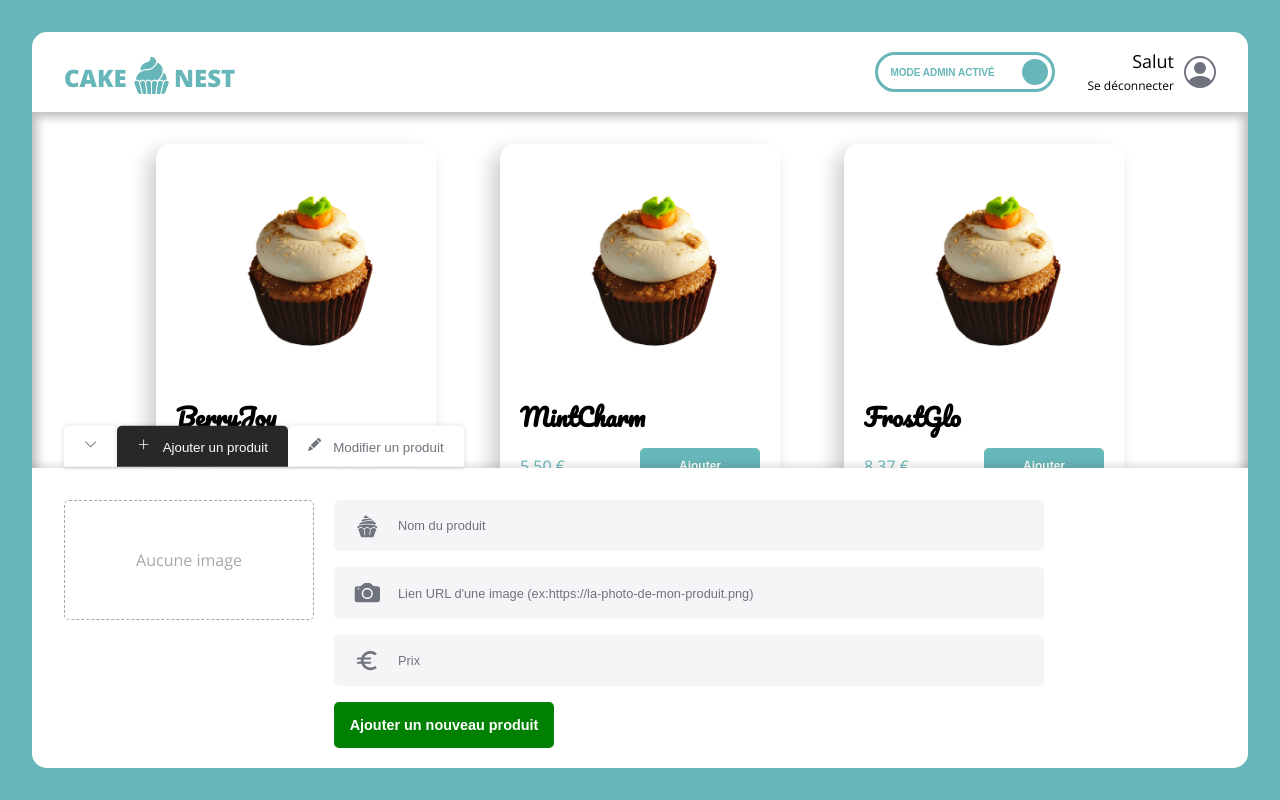
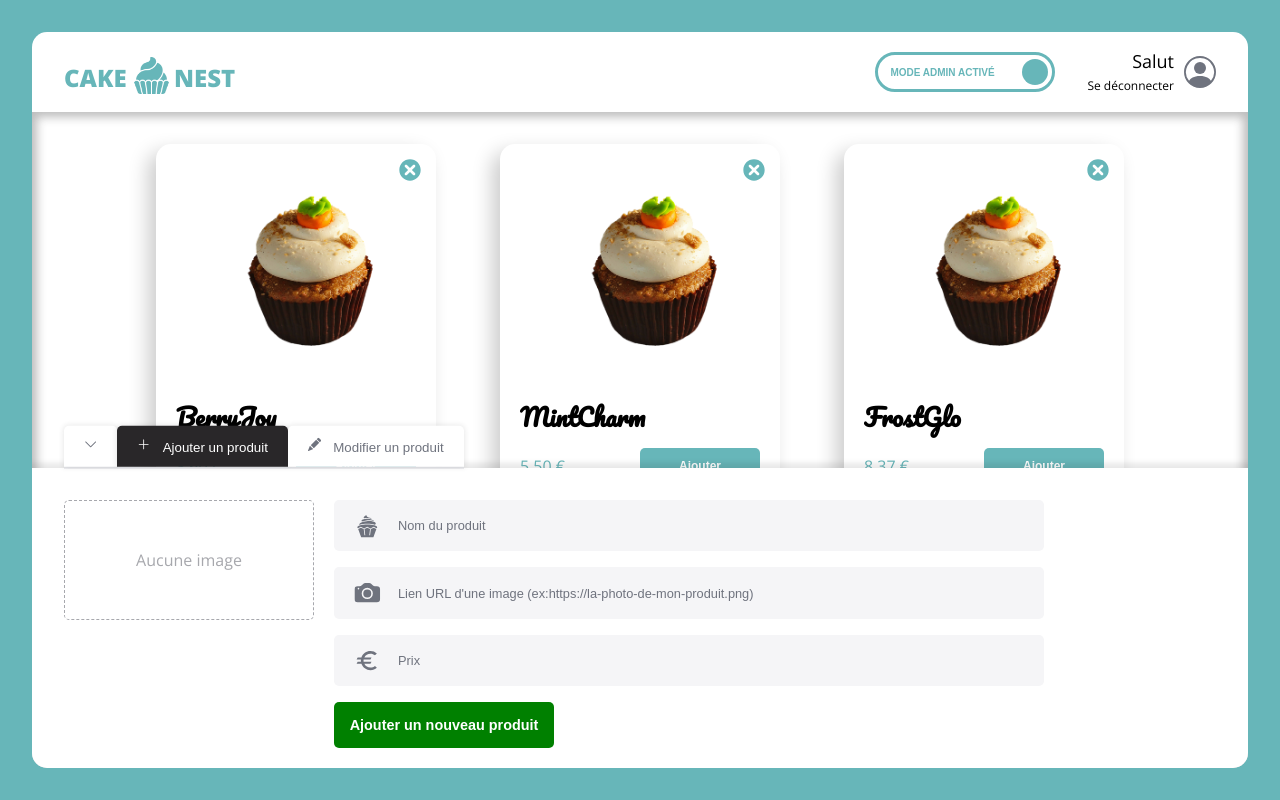
Before and after one commit to Atthis/cda-react-cake-nest, a React (Vite) app: page /commandes in a window 1280 px wide. Built offline with nearby package versions, Linux system fonts and the light colour scheme.

Commit message:
add delete btn and function

```diff
--- a/src/components/ItemCard.jsx
+++ b/src/components/ItemCard.jsx
@@ -1,10 +1,13 @@
-import React from 'react';
+import React, { useContext } from 'react';
 import styled from 'styled-components';
 import { formatPrice } from '../utils/maths';
+import { AdminContext } from '../views/shopPage/ShopPage';
 import { theme } from '../utils';
+import { TiDelete } from 'react-icons/ti';
 import ButtonBasic from './ButtonBasic';
 
 const ItemCardStyled = styled.article`
+  position: relative;
   display: flex;
   flex-direction: column;
   justify-content: flex-end;
@@ -13,6 +16,18 @@ const ItemCardStyled = styled.article`
   padding: ${theme.spacing.md};
   border-radius: ${theme.borderRadius.extraRound};
   box-shadow: -8px 8px 20px 0px rgb(0 0 0 / 20%);
+
+  .delete-btn {
+    position: absolute;
+    top: 10px;
+    right: 10px;
+    color: ${theme.colors.primary};
+    font-size: 2rem;
+
+    &:hover {
+      cursor: pointer;
+    }
+  }
 
   img {
     height: 200px;
@@ -32,9 +47,16 @@ const ItemCardStyled = styled.article`
   }
 `;
 
-function ItemCard({ item }) {
+function ItemCard({ item, handleItemDeletion }) {
+  const { isAdmin } = useContext(AdminContext);
+
+  function handleDelete(id) {
+    handleItemDeletion(id);
+  }
+
   return (
     <ItemCardStyled>
+      {isAdmin && <TiDelete className='delete-btn' onClick={() => handleDelete(item.id)} />}
       <img src={item.imageSource} alt='cupcake à acheter' />
       <h1>{item.title}</h1>
       <section>
--- a/src/views/shopPage/Menu.jsx
+++ b/src/views/shopPage/Menu.jsx
@@ -20,15 +20,20 @@ const MenuStyled = styled.main`
 
 function Menu() {
   const { isAdmin } = useContext(AdminContext);
-  const { cupcakeData } = useContext(CupcakeDataContext);
+  const { cupcakeData, setCupcakeData } = useContext(CupcakeDataContext);
 
   const [adminPanelState, setAdminPanelState] = useState({ isCollapsed: false, formType: 'add' });
+
+  function handleItemDeletion(id) {
+    const newCupcakeData = cupcakeData.filter(item => item.id !== id);
+    setCupcakeData(newCupcakeData);
+  }
 
   return (
     <AdminPanelContext.Provider value={{ adminPanelState, setAdminPanelState }}>
       <MenuStyled>
         {cupcakeData.map(item => (
-          <ItemCard key={new Date().getTime() + item.id} item={item} />
+          <ItemCard key={new Date().getTime() + item.id} item={item} handleItemDeletion={handleItemDeletion} />
         ))}
         {isAdmin && <AdminPanel />}
       </MenuStyled>
```
